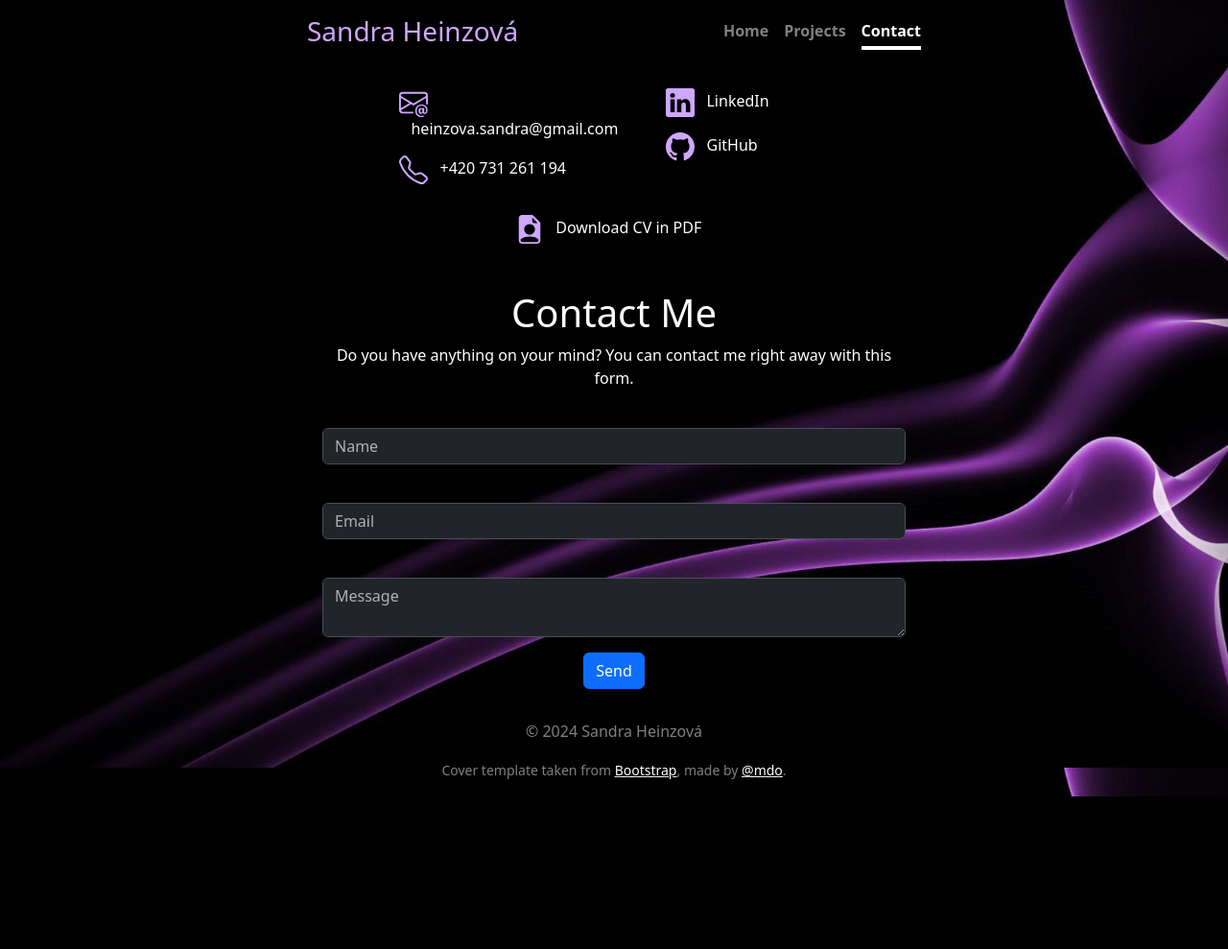
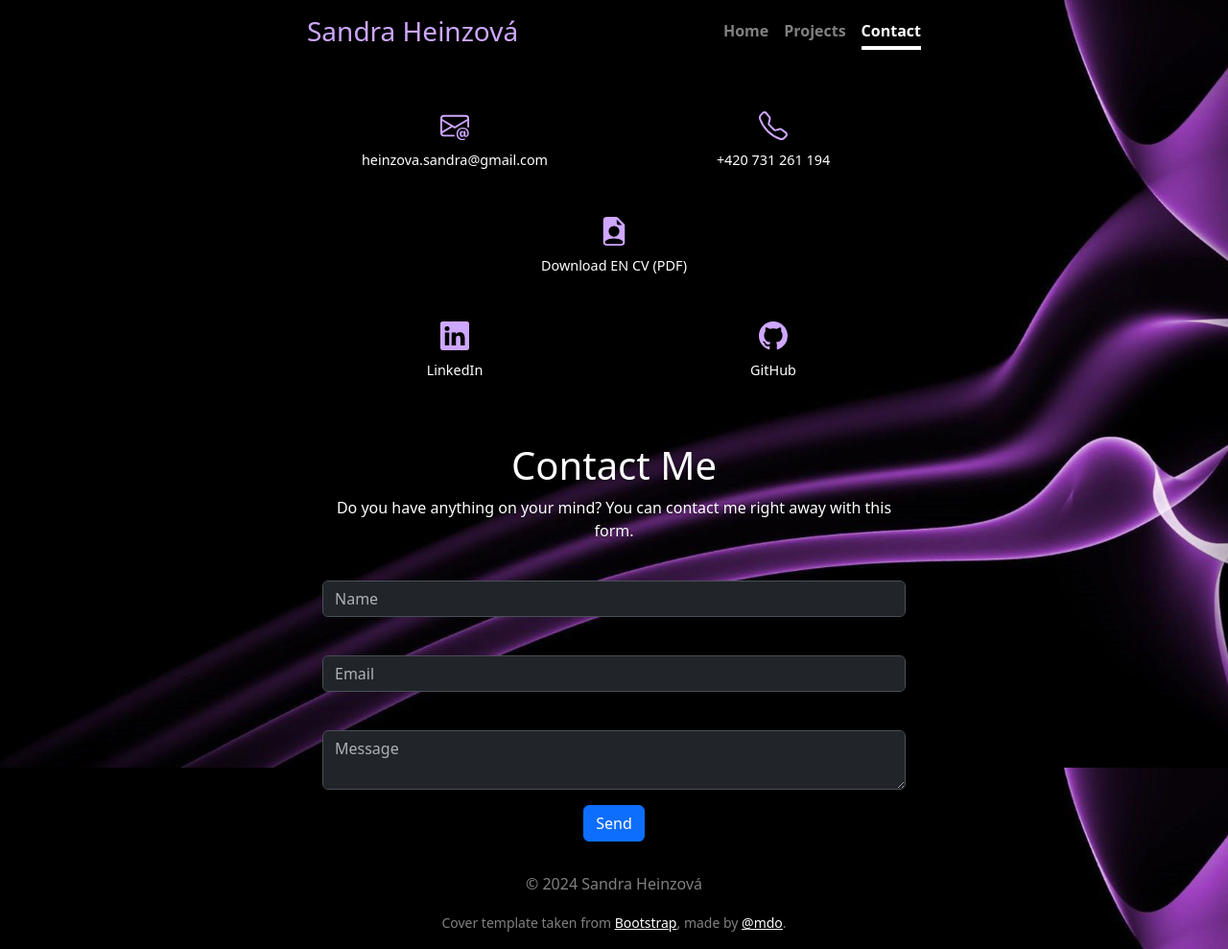
Before and after one commit to SandraHeinzova/Portfolio, a Flask app: page /contact in a window 1280 px wide. Shown: the whole page at 96% size. Before the commit the page ends 830 px from the top, so only its background shows below. Run offline with Flask 3, Linux system fonts and the light colour scheme; some libraries are stand-ins or nearby versions.

Commit message:
modified icons in Contact page and adjusted margin of header

```diff
--- a/static/cover.css
+++ b/static/cover.css
@@ -82,27 +82,39 @@ body {
 
 @media (max-width: 770px) {
     .card-text {
-    font-size: 0.8rem;
+      font-size: 0.8rem;
   }
-     .card-title {
-    font-size: 0.9rem;
+    .card-title {
+      font-size: 0.9rem;
   }
 }
 
 @media (max-width: 570px) {
     .card-text {
-    font-size: 0.7rem;
+      font-size: 0.7rem;
   }
     .card-title {
-    font-size: 0.8rem;
+      font-size: 0.8rem;
+  }
+    .container {
+      display: flex;
+      flex-direction: column;
+      align-items: flex-start;
   }
 }
 
-.icon {
+.icon-text {
   color: white;
+  display: flex;
+  flex-direction: column;
+  align-items: center;
+  font-size: 0.9rem;
 }
 
-.icon:hover {
+.icon-text img {
+  margin-bottom: 10px; /* Adjust this value to increase or decrease space */
+}
+.icon-text:hover {
    color: #cea7ff;
 }
 
--- a/templates/base.html
+++ b/templates/base.html
@@ -14,7 +14,7 @@
 </head>
 <body class="d-flex h-100 text-center text-bg-dark">
     <div class="cover-container d-flex w-100 h-100 p-3 mx-auto flex-column">
-      <header class="mb-auto pb-3">
+      <header class="mb-5 pb-3">
         <div>
           <h3 class="float-md-start mb-0">Sandra Heinzová</h3>
             <nav class="nav nav-masthead justify-content-center float-md-end">
--- a/templates/contact.html
+++ b/templates/contact.html
@@ -4,39 +4,38 @@
 {% block title %} Contact Me {% endblock %}
 
 {% block content %}
-      <div class="container pb-5 ps-5">
-            <div class="icons-container row rows-cols-2 ps-5">
-              <div class="col pt-4">
-                <p>
-                 <a href="mailto: heinzova.sandra@gmail.com" class="icon text-decoration-none">
-                  <img src="static/icons/envelope-at.svg" alt="Mail envelope icon" title="Send message">&nbsp;&nbsp;&nbsp;heinzova.sandra@gmail.com
-                 </a>
-                </p>
-                <p>
-                 <a href="tel:+420731261194" class="icon text-decoration-none">
-                   <img src="static/icons/telephone.svg" alt="mobile phone icon" title="Call me">&nbsp;&nbsp;&nbsp;+420 731 261 194
-                 </a>
-              </div>
-              <div class="col pt-4">
-                <p>
-                 <a href="https://www.linkedin.com/in/sandra-heinzova/" target="_blank" class="icon text-decoration-none pe-5">
-                  <img src="static/icons/linkedin.svg" alt="LinkedIn icon" title="Open LinkedIn">&nbsp;&nbsp;&nbsp;LinkedIn
-                 </a>
-                </p>
-                <p>
-                 <a href="https://github.com/SandraHeinzova" target="_blank" class="icon text-decoration-none pe-5">
-                  <img src="static/icons/github.svg" alt="Github icon" title="Open GitHub">&nbsp;&nbsp;&nbsp;GitHub
-                 </a>
-                </p>
-              </div>
-            </div>
-            <div class="pt-3">
-              <a href="static/cv_en.pdf" download class="icon text-decoration-none pe-5">
-               <img src="static/icons/person_cv.svg" alt="Person icon" title="Download">&nbsp;&nbsp;&nbsp;Download CV in PDF
-              </a>
-            </div>
+      <div class="row align-items-justify mb-5">
+        <div class="col">
+          <a href="mailto: heinzova.sandra@gmail.com" class="icon-text text-decoration-none">
+             <img src="static/icons/envelope-at.svg" alt="Mail envelope icon" title="Send message">heinzova.sandra@gmail.com
+          </a>
+        </div>
+        <div class="col">
+          <a href="tel:+420731261194" class="icon-text text-decoration-none">
+             <img src="static/icons/telephone.svg" alt="mobile phone icon" title="Call me">+420 731 261 194
+          </a>
+        </div>
       </div>
-      <div class="px-3 pb-3">
+     <div class="row align-items-justify mb-5">
+        <div class="col text-center">
+         <a href="static/cv_en.pdf" download class="icon-text text-decoration-none">
+           <img src="static/icons/person_cv.svg" alt="Person icon" title="Download">Download EN CV (PDF)
+         </a>
+        </div>
+     </div>
+     <div class="row align-items-justify mb-5">
+        <div class="col text-center">
+         <a href="https://www.linkedin.com/in/sandra-heinzova/" target="_blank" class="icon-text text-decoration-none">
+          <img src="static/icons/linkedin.svg" alt="LinkedIn icon" title="Open LinkedIn">LinkedIn
+         </a>
+        </div>
+        <div class="col">
+         <a href="https://github.com/SandraHeinzova" target="_blank" class="icon-text text-decoration-none">
+          <img src="static/icons/github.svg" alt="Github icon" title="Open GitHub">GitHub
+         </a>
+        </div>
+     </div>
+     <div class="px-3 pb-3 pt-3">
         <h1>Contact Me</h1>
         <p>Do you have anything on your mind? You can contact me right away with this form.</p>
            <p>
@@ -51,6 +50,7 @@
                     </div>
                 </div>
              {% endif %}
-      </div>
+
+     </div>
 
 {% endblock %}
--- a/templates/projects.html
+++ b/templates/projects.html
@@ -4,7 +4,7 @@
 
 {% block content %}
       <div style="display: flex; justify-content: center; align-items: center; flex-direction: column;">
-        <h1 class="pb-2">My Latest Projects</h1>
+        <h1 class="pb-4">My Latest Projects</h1>
         <div class="card mb-3" style="max-width: 550px; max-height: 180px;">
           <div class="row row-cols-2 g-0">
             <div class="col-md-4">
```
